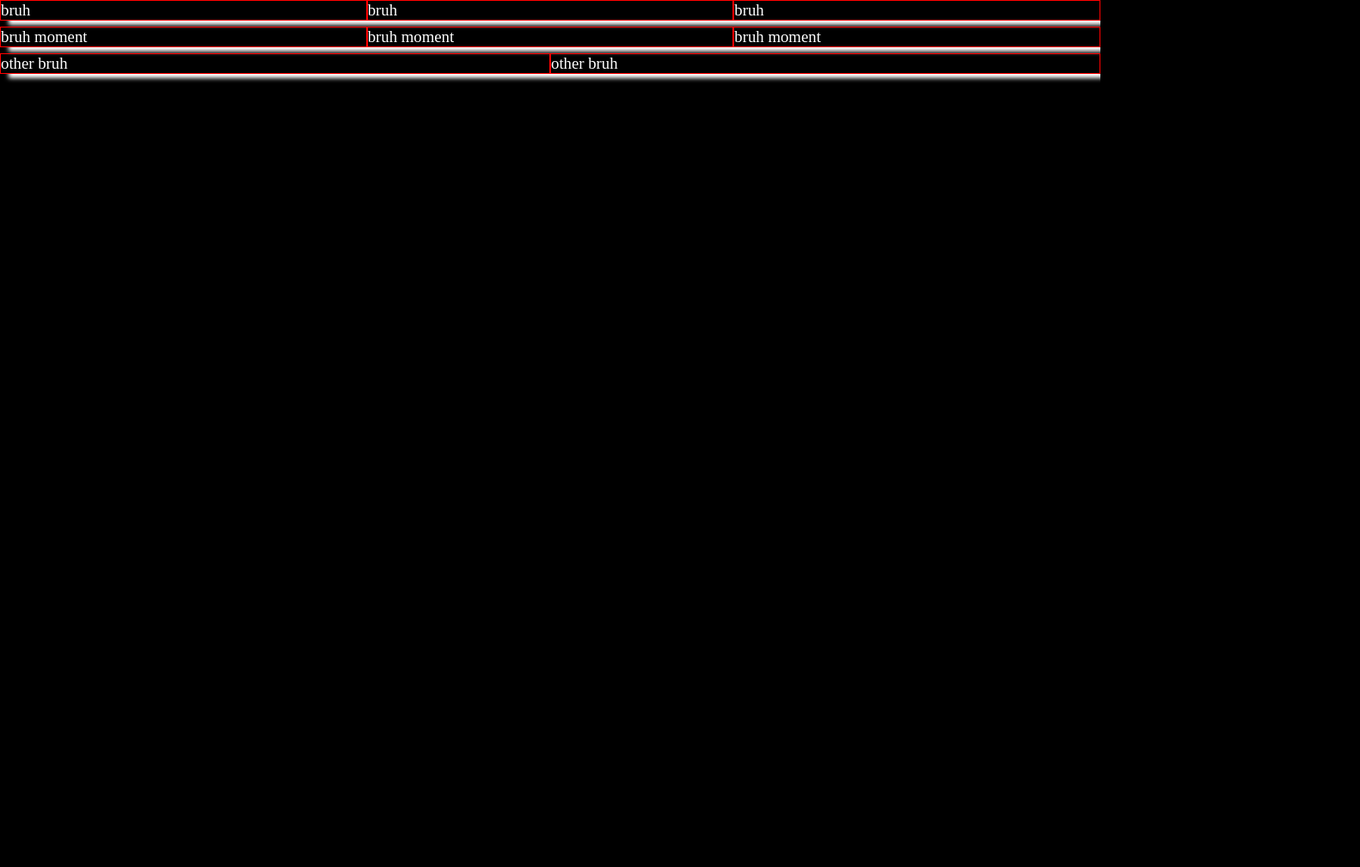
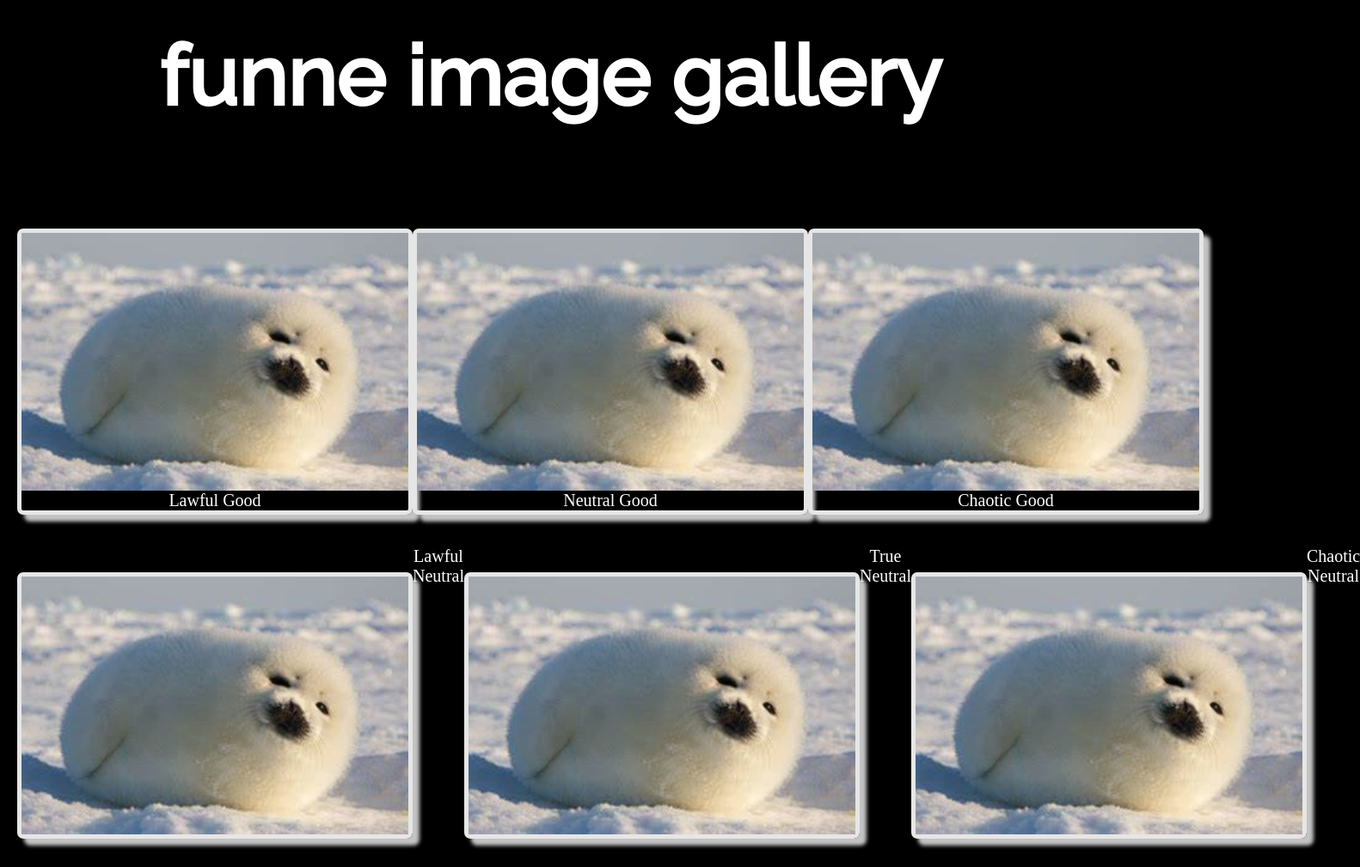
Before and after one commit to staten-island-tech/flex-box-gallery-TommyYu1557, a plain HTML site: page index.html in a window 1280 px wide. Shown: the top 1009 px of the page at 86% size, 1582 px wide, since content can reach past the window. Before the commit the page ends 800 px from the top, so only its background shows below. Drawn offline with Linux system fonts and the light colour scheme.

Commit message:
we have images

```diff
--- a/index.html
+++ b/index.html
@@ -4,30 +4,46 @@
     <meta http-equiv="X-UA-Compatible" content="IE=edge">
     <meta name="viewport" content="width=device-width, initial-scale=1.0">
     <link rel="stylesheet" href="style.css">
+    <link rel="stylesheet" href="<link rel="preconnect" href="https://fonts.googleapis.com">
+    <link rel="preconnect" href="https://fonts.gstatic.com" crossorigin>
+    <link href="https://fonts.googleapis.com/css2?family=Raleway:wght@500&display=swap" rel="stylesheet">">
     <title>flexbox project</title>
 </head>
 <body>
+    <h1 class="title">
+        <p>funne image gallery</p>
+    </h1>
     <div class="parent parent-intro">
         <div class="child child-1">
-            bruh
-        </div>
+            <img src="seal project resized.jpg" alt="">
+            <p class="flavortext">Lawful Good</p>
+          </div>
         <div class="child child-2">
-            bruh
+            <img src="seal project resized.jpg" alt="">
+            <p class="flavortext">Neutral Good</p>
         </div>
         <div class="child child-3">
-            bruh
+            <img src="seal project resized.jpg" alt="">
+            <p class="flavortext">Chaotic Good</p>
         </div>
     </div>
     <br/>
     <div class="parent parent-spacing">
-        <div class="child child-1">bruh moment</div>
-        <div class="child child-2">bruh moment</div>
-        <div class="child child-3">bruh moment</div>
+        <div class="child child-1"><img src="seal project resized.jpg" alt=""></div>
+        <p class="flavortext">Lawful Neutral</p>
+        <div class="child child-2"><img src="seal project resized.jpg" alt=""></div>
+        <p class="flavortext">True Neutral</p>
+        <div class="child child-3"><img src="seal project resized.jpg" alt=""></div>
+        <p class="flavortext">Chaotic Neutral</p>
     </div>
     <br/>
     <div class="parent parent-flexconstants">
-        <div class="child child-1">other bruh</div>
-        <div class="child child-2">other bruh</div>
+        <div class="child child-1"><img src="seal project resized.jpg" alt=""></div>
+        <p class="flavortext">Lawful Evil</p>
+        <div class="child child-2"><img src="seal project resized.jpg" alt=""></div>
+        <p class="flavortext">Neutral Evil</p>
+        <div class="child child-3"><img src="seal project resized.jpg" alt=""></div>
+        <p class="flavortext">Chaotic Evil</p>
     </div>
 </body>
 </html>
--- a/style.css
+++ b/style.css
@@ -7,16 +7,39 @@ html, body, *{
 
 body {
     background-color: black;
+    margin-bottom: 5rem;
 }
 
 .parent{
     font-size: 3rem;
+    width: 100%;
     color: white;
     display: flex;
-    box-shadow: 10px 5px 5px white;
+    justify-content: space-around;
+    padding-left: 2rem;
+    padding-right: 2rem;
 }
 
 .child {
-    border: 1px solid   red;
-    width: 75%;
+    border: .5rem solid rgb(230, 230, 230);
+    border-radius: .7rem;
+    margin-top: 3rem;
+    margin-bottom: 3rem;
+    box-shadow: .8rem .8rem .4rem rgb(195, 195, 195);
 }
+
+.title {
+    font-size: 15.5rem;
+    background-color: black;
+    color: white;
+    text-align: center;
+    margin-bottom: 6.5rem;
+    padding: 2.5rem 2.5rem 2.5rem 2.5rem;
+    font-family: 'Raleway', sans-serif;
+}
+
+.flavortext {
+    font-size: 2rem;
+    color: white;
+    text-align: center;
+}
```
Also changed, not shown: seal project resized.jpg (added).
